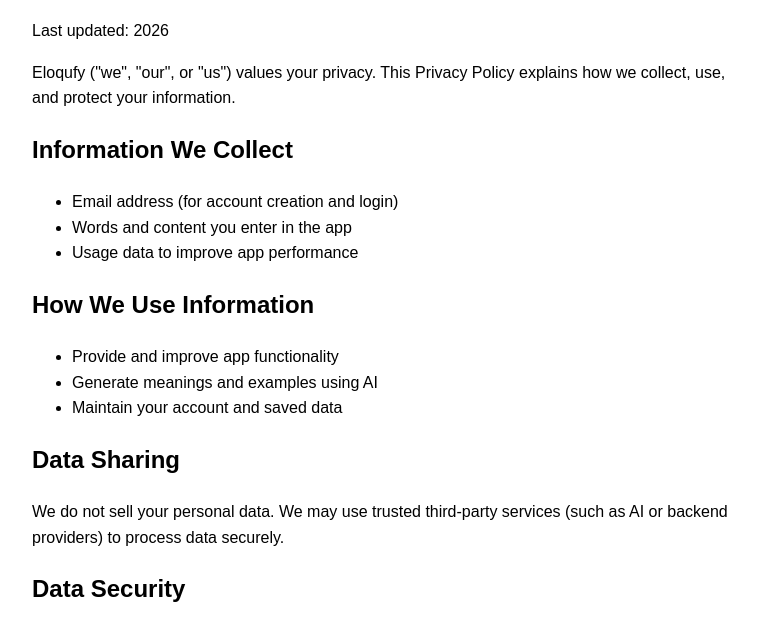
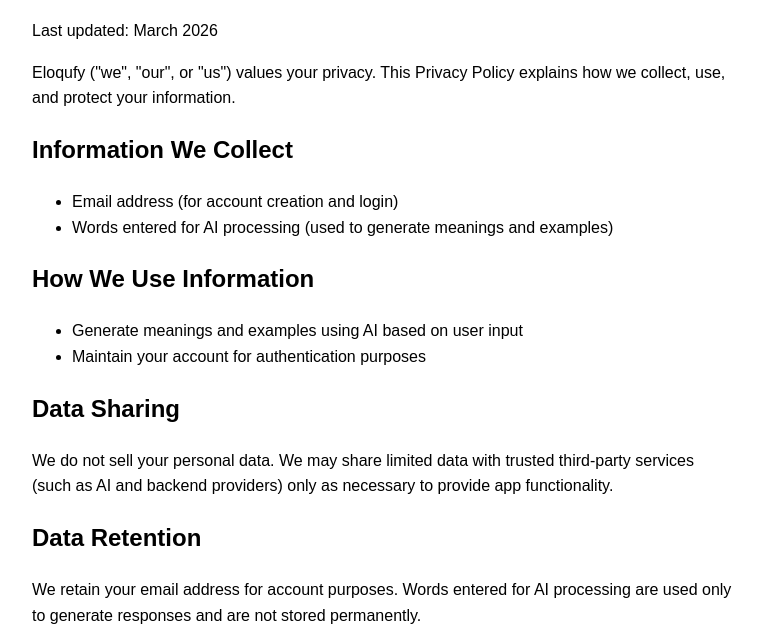
Before and after one commit to antobijerry/eloqufy-support, a plain HTML site: page privacy.html in a window 1280 px wide. Shown: the part 116-749 px from the top of the page, without its empty margins (258-1021 px from the left). Drawn offline with Linux system fonts and the light colour scheme.

Commit message:
Update privacy.html

```diff
--- a/privacy.html
+++ b/privacy.html
@@ -7,26 +7,27 @@
 <body style="font-family: Arial; max-width: 700px; margin: auto; padding: 40px; line-height: 1.6;">
 
 <h1>Eloqufy Privacy Policy</h1>
-<p>Last updated: 2026</p>
+<p>Last updated: March 2026</p>
 
 <p>Eloqufy ("we", "our", or "us") values your privacy. This Privacy Policy explains how we collect, use, and protect your information.</p>
 
 <h2>Information We Collect</h2>
 <ul>
   <li>Email address (for account creation and login)</li>
-  <li>Words and content you enter in the app</li>
-  <li>Usage data to improve app performance</li>
+  <li>Words entered for AI processing (used to generate meanings and examples)</li>
 </ul>
 
 <h2>How We Use Information</h2>
 <ul>
-  <li>Provide and improve app functionality</li>
-  <li>Generate meanings and examples using AI</li>
-  <li>Maintain your account and saved data</li>
+  <li>Generate meanings and examples using AI based on user input</li>
+  <li>Maintain your account for authentication purposes</li>
 </ul>
 
 <h2>Data Sharing</h2>
-<p>We do not sell your personal data. We may use trusted third-party services (such as AI or backend providers) to process data securely.</p>
+<p>We do not sell your personal data. We may share limited data with trusted third-party services (such as AI and backend providers) only as necessary to provide app functionality.</p>
+
+<h2>Data Retention</h2>
+<p>We retain your email address for account purposes. Words entered for AI processing are used only to generate responses and are not stored permanently.</p>
 
 <h2>Data Security</h2>
 <p>We use industry-standard security measures to protect your data.</p>
@@ -35,7 +36,7 @@
 <p>You can request deletion of your data by contacting us.</p>
 
 <h2>Contact Us</h2>
-<p>Email: eloqufy@gmail.com</p>
+<p>Email: support@eloqufy.com</p>
 
 </body>
 </html>
```
